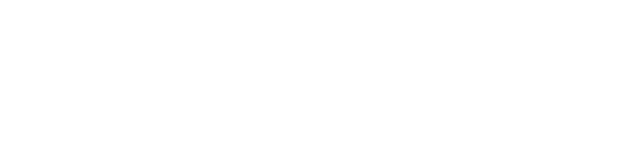
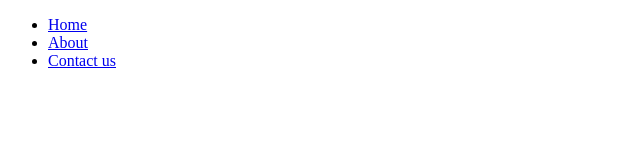
Before and after one commit to arthurfvives/git-demo, a plain HTML site: page index.html in a window 1280 px wide. Shown: the whole page, without its empty margins (0-640 px from the left). Drawn offline with Linux system fonts and the light colour scheme.

Commit message:
Add new header with navigation

```diff
--- a/index.html
+++ b/index.html
@@ -5,5 +5,15 @@
     <meta name="viewport" content="width=device-width, initial-scale=1.0" />
     <title>title</title>
   </head>
-  <body></body>
+  <body>
+    <header>
+      <nav>
+        <ul>
+          <li><a href="#">Home</a></li>
+          <li><a href="#">About</a></li>
+          <li><a href="#">Contact us</a></li>
+        </ul>
+      </nav>
+    </header>
+  </body>
 </html>
```
